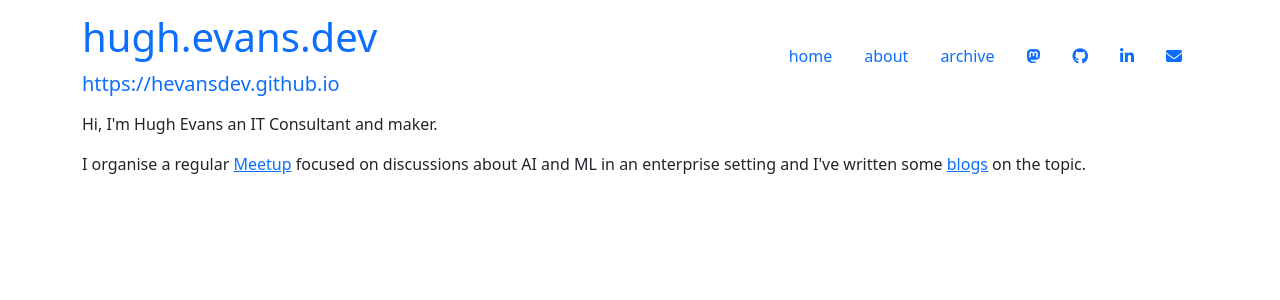
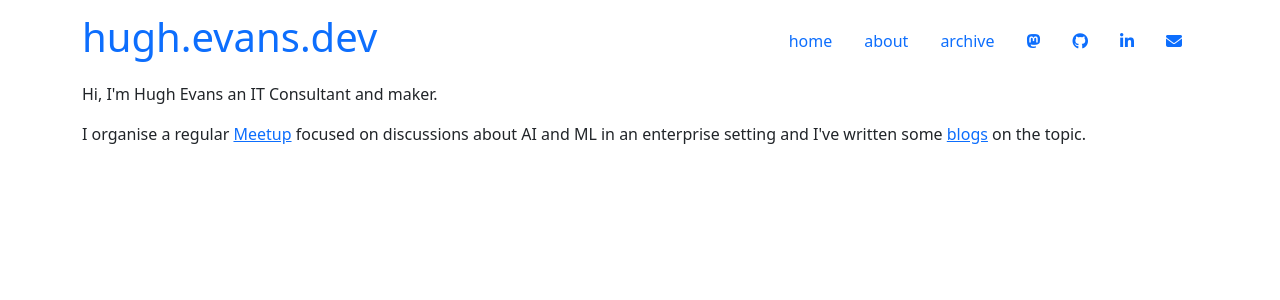
Before and after one commit to hevansDev/portfolio-website, a Jekyll site: the page built from about.html, in a window 1280 px wide. Shown: the top 300 px of the page. Built offline with Jekyll 4.4.1, drawn with Linux system fonts in a browser that asks for light colours; nearby versions of some CDN libraries; part of the change alters nothing that is shown.

```diff
--- a/_includes/page-nav.html
+++ b/_includes/page-nav.html
@@ -1,6 +1,6 @@
 <div class="navbar">
   <a class="navbar-brand" href="#">
-    <h1>hugh.evans.dev</h1>{{ site.url }}
+    <h1>hugh.evans.dev</h1>
   </a>
   <div class="d-flex justify-item-center">
     {% for item in site.data.navigation %}
```
Also changed, not shown: .github/workflows/deploy-prod.yml (deleted), .github/workflows/deploy.yml.
